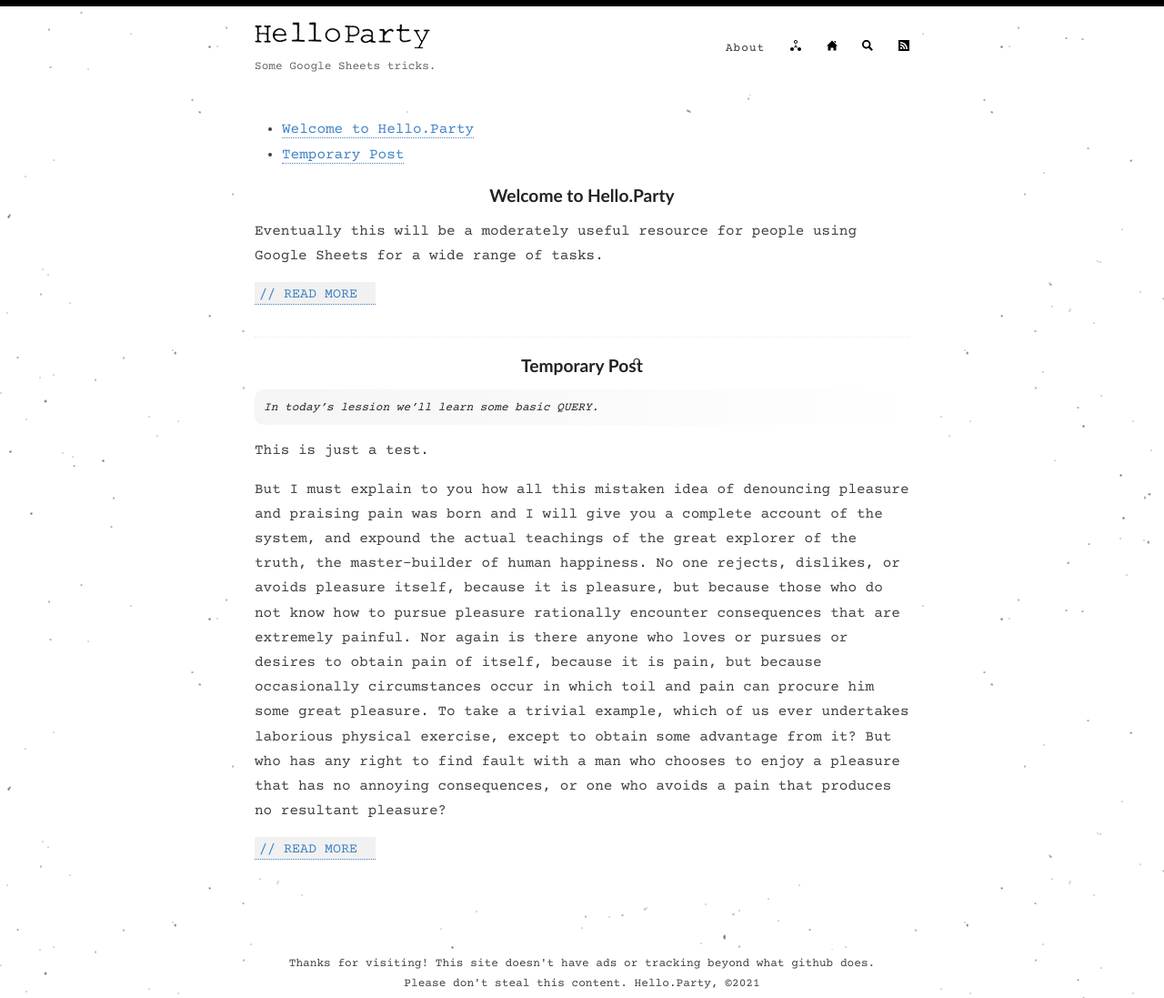
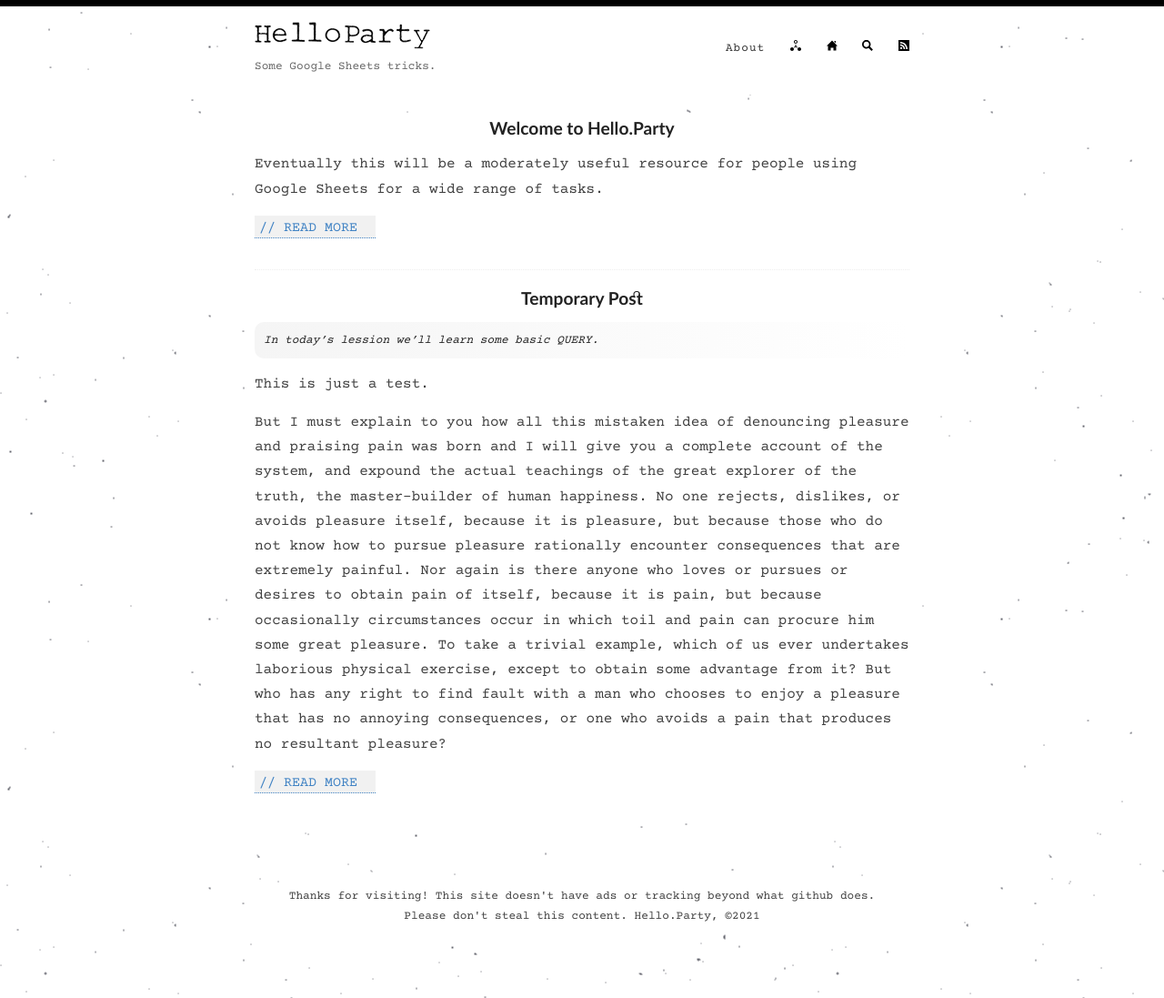
Before and after one commit to hello-party/hello-party-old.github.io, a Jekyll site: the page built from index.html, in a window 1280 px wide. Shown: the whole page at 91% size. Built offline with Jekyll 4.4.1, drawn with Linux system fonts in a browser that asks for light colours; the list of posts is cut into pages by our own code.

Commit message:
Update default.html

```diff
--- a/_layouts/default.html
+++ b/_layouts/default.html
@@ -40,12 +40,17 @@
       <div class="wrapper-main">
         <div id="main" role="main" class="container">
 
+          {% for post in site.categories.sticky %}
+           {{ post.content }}
+          {% endfor %}
+
+          <!-- all titles
 <ul>
 {% for post in site.posts %}
     <li><a href="{{ post.url }}">{{ post.title }}</a></li>
 {% endfor %}
 </ul>
-
+-->
           {{ content }}
         </div>
       </div>
```
